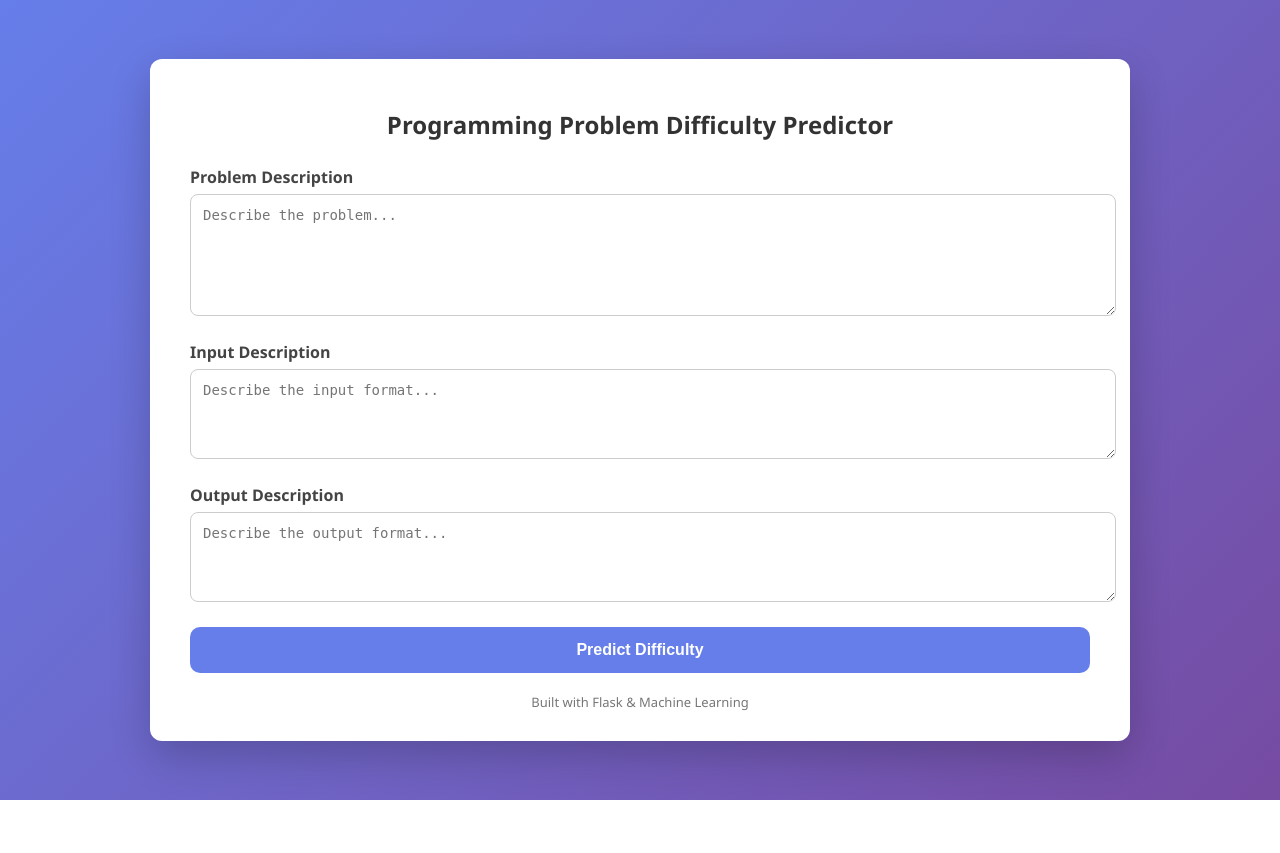
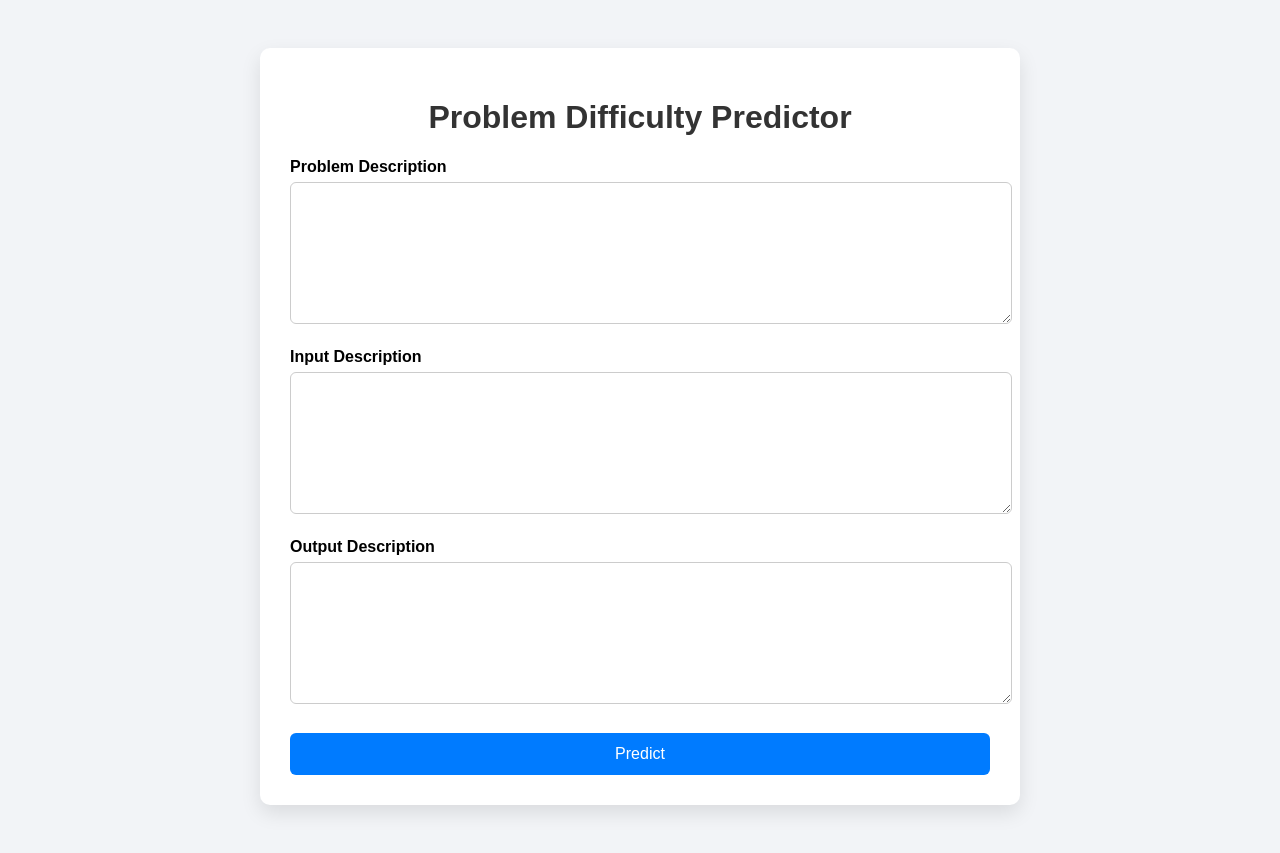
Before and after one commit to RiishabhSinghal/Autojudge, a Flask app: page / in a window 1280 px wide. Before the commit the page ends 800 px from the top, so only its background shows below. Run offline with Flask 3, Linux system fonts and the light colour scheme; parts of the project's set-up code (start-up, migrations or seed data) failed here and were passed over.

Commit message:
updated pipeline

```diff
--- a/app.py
+++ b/app.py
@@ -1,64 +1,14 @@
 from flask import Flask, request, render_template
 import joblib
-import numpy as np
 import pandas as pd
-import re
 
-# ---------------------------
-# Load models and preprocessors
-# ---------------------------
-tfidf = joblib.load('tfidf.pkl')
-svd = joblib.load('svd.pkl')
-clf = joblib.load('classifier.pkl')
-reg = joblib.load('regressor.pkl')
+#  VERY IMPORTANT: import custom transformers
+from custom_transformers import HandcraftedFeatures, FeatureUnion
 
-try:
-    numeric_transformer = joblib.load('numeric_transformer.pkl')
-except:
-    numeric_transformer = None
+# Load models
+clf_model = joblib.load("difficulty_classifier.pkl")
+reg_model = joblib.load("difficulty_regressor.pkl")
 
-# ---------------------------
-# Helper functions
-# ---------------------------
-MATH_SYMBOLS = r"[=<>+\-*/^]"
-KEYWORDS = [
-    "graph", "tree", "dp", "dynamic programming", "recursion",
-    "greedy", "sort", "search", "matrix", "string"
-]
-
-def clean_text(x):
-    if x is None or (isinstance(x, float) and pd.isna(x)):
-        return ""
-    if isinstance(x, list):
-        x = " ".join(map(str, x))
-    if isinstance(x, dict):
-        x = " ".join([f"{k} {v}" for k, v in x.items()])
-    x = str(x).lower()
-    x = re.sub(r"\s+", " ", x)
-    return x.strip()
-
-def extract_numeric_features(text):
-    features = {}
-    features["text_length"] = len(text)
-    features["math_symbol_count"] = len(re.findall(MATH_SYMBOLS, text))
-    features["num_numbers"] = len(re.findall(r"\d+", text))
-
-    sentences = [s for s in text.split(".") if s.strip()]
-    if sentences:
-        features["avg_sentence_len"] = np.mean(
-            [len(s.split()) for s in sentences]
-        )
-    else:
-        features["avg_sentence_len"] = 0
-
-    for kw in KEYWORDS:
-        features[f"kw_{kw}"] = int(kw in text)
-
-    return features
-
-# ---------------------------
-# Flask App
-# ---------------------------
 app = Flask(__name__)
 
 @app.route("/")
@@ -67,47 +17,33 @@ def home():
 
 @app.route("/predict", methods=["POST"])
 def predict():
-    desc = request.form.get("description", "")
-    inp = request.form.get("input_description", "")
-    out = request.form.get("output_description", "")
+    # Get form inputs
+    title = request.form.get("title", "")
+    description = request.form.get("description", "")
+    input_desc = request.form.get("input_description", "")
+    output_desc = request.form.get("output_description", "")
+    sample_io = request.form.get("sample_io", "")
 
-    full_text = clean_text(desc + " " + inp + " " + out)
+    # Combine text exactly as training
+    full_text = " ".join([
+        title,
+        description,
+        input_desc,
+        output_desc,
+        sample_io
+    ])
 
-    # Text features
-    X_text = tfidf.transform([full_text])
-    X_text_reduced = svd.transform(X_text)
-
-    # Numeric features
-    num_feats = extract_numeric_features(full_text)
-    df_num = pd.DataFrame([num_feats])
-
-    if numeric_transformer is not None:
-        X_num = numeric_transformer.transform(df_num)
-    else:
-        X_num = df_num.values
-
-    # Combine
-    X_final = np.hstack([X_text_reduced, X_num])
+    X = pd.Series([full_text])
 
     # Predictions
-    class_pred = clf.predict(X_final)[0]
-    score_pred = reg.predict(X_final)[0]
-
-    class_map = {0: "Easy", 1: "Medium", 2: "Hard"}
+    pred_class = clf_model.predict(X)[0]
+    pred_score = reg_model.predict(X)[0]
 
     return render_template(
         "index.html",
-        prediction_class=f"Predicted Difficulty Class: {class_map[class_pred]}",
-        prediction_score=f"Predicted Difficulty Score: {round(float(score_pred), 2)}"
+        predicted_class=pred_class,
+        predicted_score=round(pred_score, 2)
     )
 
-# ---------------------------
-# Run App
-# ---------------------------
 if __name__ == "__main__":
-    app.run(
-        host="127.0.0.1",
-        port=5000,
-        debug=True,
-        use_reloader=False
-    )
+    app.run(debug=True)
--- /dev/null
+++ b/custom_transformers.py
@@ -0,0 +1,43 @@
+import pandas as pd
+import re
+from sklearn.base import BaseEstimator, TransformerMixin
+from scipy.sparse import hstack
+
+KEYWORDS = [
+    "graph", "tree", "dp", "dynamic programming",
+    "recursion", "greedy", "binary search",
+    "matrix", "modulo", "shortest path",
+    "dfs", "bfs", "segment tree"
+]
+
+class HandcraftedFeatures(BaseEstimator, TransformerMixin):
+    def fit(self, X, y=None):
+        return self
+
+    def transform(self, X):
+        data = pd.DataFrame()
+        data["text_length"] = X.apply(len)
+        data["math_symbol_count"] = X.apply(
+            lambda x: len(re.findall(r"[+\-*/%=<>^]", x))
+        )
+
+        for kw in KEYWORDS:
+            data[f"kw_{kw.replace(' ', '_')}"] = X.str.count(kw)
+
+        return data.values
+
+
+class FeatureUnion(BaseEstimator, TransformerMixin):
+    def __init__(self, tfidf, handcrafted):
+        self.tfidf = tfidf
+        self.handcrafted = handcrafted
+
+    def fit(self, X, y=None):
+        self.tfidf.fit(X)
+        self.handcrafted.fit(X)
+        return self
+
+    def transform(self, X):
+        X1 = self.tfidf.transform(X)
+        X2 = self.handcrafted.transform(X)
+        return hstack([X1, X2])
--- a/templates/index.html
+++ b/templates/index.html
@@ -2,137 +2,96 @@
 <html lang="en">
 <head>
     <meta charset="UTF-8">
-    <title>Problem Difficulty Predictor</title>
+    <title>Problem Difficulty Prediction</title>
 
     <style>
         body {
-            font-family: "Segoe UI", Tahoma, Geneva, Verdana, sans-serif;
-            background: linear-gradient(135deg, #667eea, #764ba2);
-            min-height: 100vh;
-            margin: 0;
-            display: flex;
-            justify-content: center;
-            align-items: center;
+            font-family: Arial, sans-serif;
+            background-color: #f2f4f7;
+            padding: 40px;
         }
 
         .container {
+            max-width: 700px;
+            margin: auto;
             background: #ffffff;
-            width: 90%;
-            max-width: 900px;
-            padding: 30px 40px;
-            border-radius: 12px;
-            box-shadow: 0 15px 40px rgba(0, 0, 0, 0.2);
+            padding: 30px;
+            border-radius: 10px;
+            box-shadow: 0 8px 20px rgba(0,0,0,0.1);
         }
 
-        h2 {
+        h1 {
             text-align: center;
-            margin-bottom: 25px;
             color: #333;
         }
 
         label {
-            font-weight: 600;
+            font-weight: bold;
             display: block;
-            margin-bottom: 6px;
-            color: #444;
+            margin-top: 20px;
         }
 
         textarea {
             width: 100%;
-            padding: 12px;
-            border-radius: 8px;
+            height: 120px;
+            padding: 10px;
+            margin-top: 6px;
+            border-radius: 6px;
             border: 1px solid #ccc;
             font-size: 14px;
             resize: vertical;
-            transition: border-color 0.2s, box-shadow 0.2s;
-        }
-
-        textarea:focus {
-            outline: none;
-            border-color: #667eea;
-            box-shadow: 0 0 5px rgba(102, 126, 234, 0.4);
-        }
-
-        .field {
-            margin-bottom: 20px;
         }
 
         button {
             width: 100%;
-            padding: 14px;
+            margin-top: 25px;
+            padding: 12px;
             font-size: 16px;
-            font-weight: 600;
+            background-color: #007bff;
+            color: #fff;
             border: none;
-            border-radius: 10px;
-            background: #667eea;
-            color: white;
+            border-radius: 6px;
             cursor: pointer;
-            transition: background 0.3s, transform 0.1s;
         }
 
         button:hover {
-            background: #5a6fdc;
-        }
-
-        button:active {
-            transform: scale(0.98);
+            background-color: #0056b3;
         }
 
         .result {
-            margin-top: 25px;
+            margin-top: 30px;
             padding: 20px;
-            border-radius: 10px;
-            background: #f5f7ff;
-            border-left: 6px solid #667eea;
-        }
-
-        .result h3 {
-            margin: 5px 0;
-            color: #333;
-        }
-
-        footer {
-            text-align: center;
-            margin-top: 20px;
-            font-size: 13px;
-            color: #777;
+            background: #e8f4ff;
+            border-left: 5px solid #007bff;
         }
     </style>
 </head>
 
 <body>
-    <div class="container">
-        <h2>Programming Problem Difficulty Predictor</h2>
+<div class="container">
+    <h1>Problem Difficulty Predictor</h1>
 
-        <form action="/predict" method="post">
-            <div class="field">
-                <label>Problem Description</label>
-                <textarea name="description" rows="6" placeholder="Describe the problem..."></textarea>
-            </div>
+    <form action="/predict" method="POST">
 
-            <div class="field">
-                <label>Input Description</label>
-                <textarea name="input_description" rows="4" placeholder="Describe the input format..."></textarea>
-            </div>
+        <label for="problem_description">Problem Description</label>
+        <textarea name="problem_description" required></textarea>
 
-            <div class="field">
-                <label>Output Description</label>
-                <textarea name="output_description" rows="4" placeholder="Describe the output format..."></textarea>
-            </div>
+        <label for="input_description">Input Description</label>
+        <textarea name="input_description" required></textarea>
 
-            <button type="submit">Predict Difficulty</button>
-        </form>
+        <label for="output_description">Output Description</label>
+        <textarea name="output_description" required></textarea>
 
-        {% if prediction_class %}
-        <div class="result">
-            <h3>{{ prediction_class }}</h3>
-            <h3>{{ prediction_score }}</h3>
-        </div>
-        {% endif %}
+        <button type="submit">Predict</button>
+    </form>
 
-        <footer>
-            Built with Flask & Machine Learning
-        </footer>
+    {% if predicted_class is defined %}
+    <div class="result">
+        <h3>Prediction Result</h3>
+        <p><strong>Predicted Class:</strong> {{ predicted_class }}</p>
+        <p><strong>Predicted Score:</strong> {{ predicted_score }}</p>
     </div>
+    {% endif %}
+</div>
 </body>
 </html>
```
Also changed, not shown: 7 other files.
